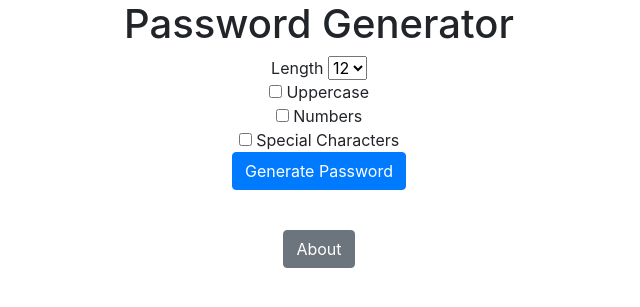
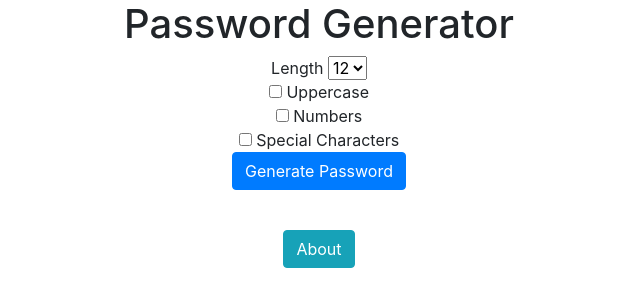
Before and after one commit to vishalpwr/django-password-generator, a Django app: page / in a window 1280 px wide. Shown: the top 307 px of the page, without its empty margins (321-961 px from the left). Run offline with Django 3.2, Linux system fonts and the light colour scheme.

Commit message:
changed styles

```diff
--- a/generator/templates/generator/home.html
+++ b/generator/templates/generator/home.html
@@ -27,6 +27,6 @@
 	</form>
 
 	<br/>
-		<a href="{% url 'about' %}" class="btn btn-secondary">About</a>
+		<a href="{% url 'about' %}" class="btn btn-info">About</a>
 	<br/>
 </div>
```
